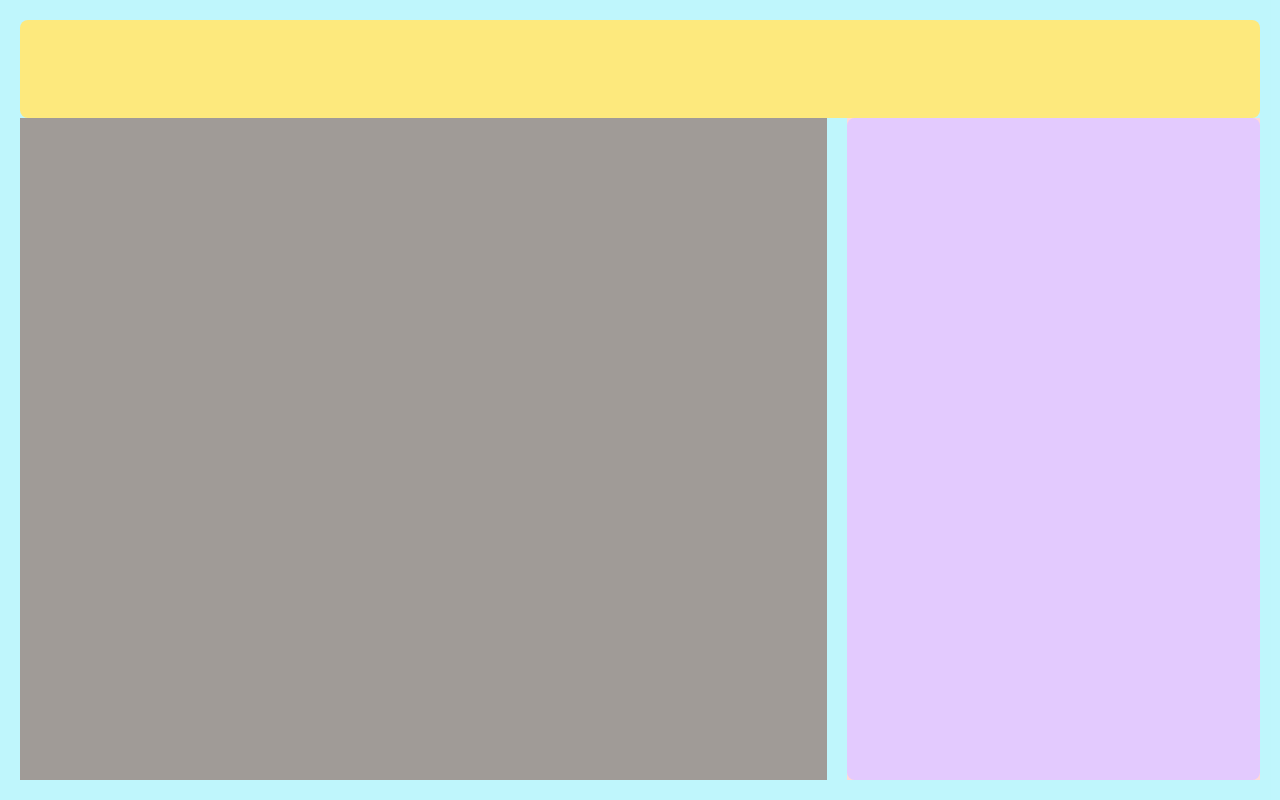
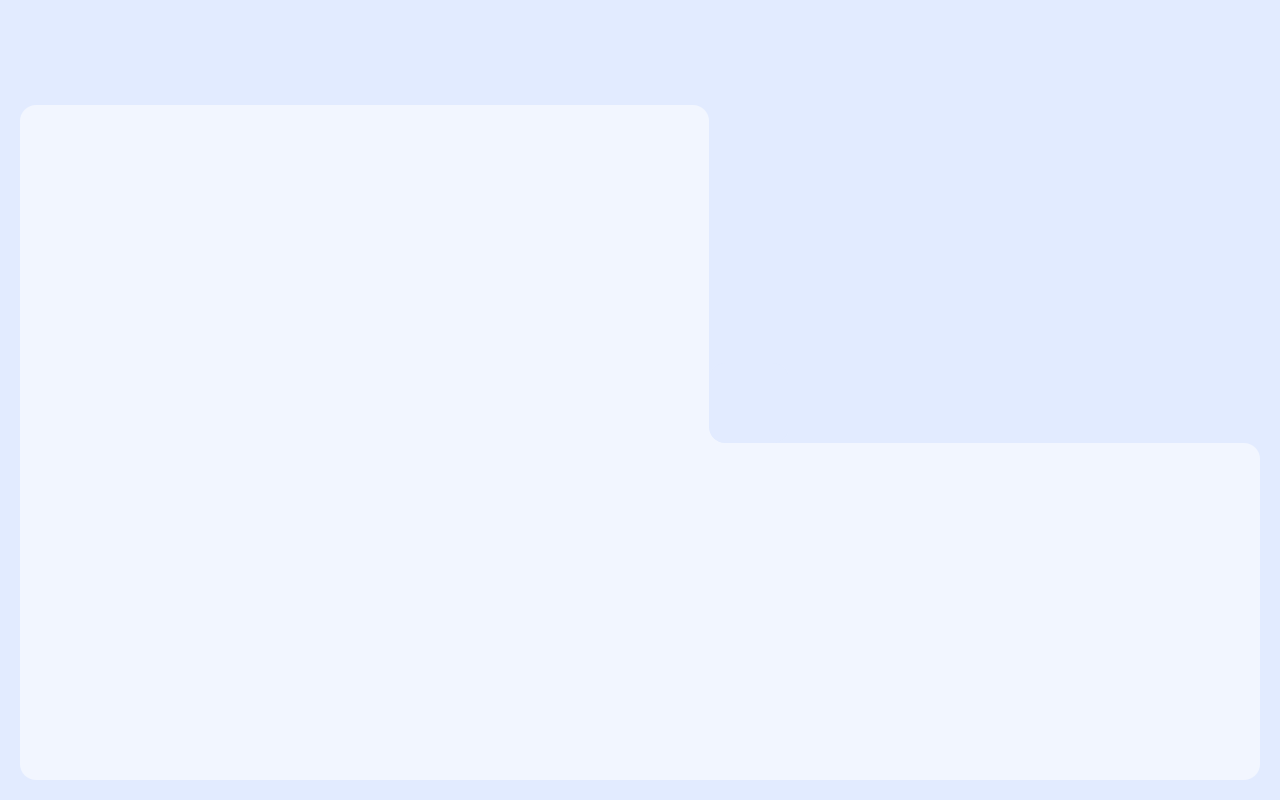
Before and after one commit to ESP32-COOP/ESP32-COOP-WEB, a SvelteKit app: page / in a window 1280 px wide. Built offline with nearby package versions, Linux system fonts and the light colour scheme.

Commit message:
good start

```diff
--- a/src/app.css
+++ b/src/app.css
@@ -5,8 +5,25 @@
 @layer utilities{
     .h-screen { height: 100vh; height: 100dvh }
 
+    .inv-rounded::after{
+        position: absolute;
+        top: -5rem;
+        left: 0;
+        border-radius: 1rem;
+        content: "";
+        width: 5rem;
+        height: 5rem;
+        background-color: #E2EBFF;
+    }
 
-
-    .left-fit{ width: 66.6666%;}
+    .inv-rounded::before{
+        position: absolute;
+        top: -2rem;
+        left: 0;
+        content: "";
+        width: 2rem;
+        height: 2rem;
+        background-color: #F2F6FF;
+    }
 
 }
--- a/src/routes/+page.svelte
+++ b/src/routes/+page.svelte
@@ -1,55 +1,9 @@
-
-<!--
-
-    <div class="flex flex-col gap-5 p-5 w-screen min-h-screen bg-cyan-200 md:h-screen">
-    <div class="flex z-30 w-full h-28 bg-yellow-300 rounded-lg"></div>
-    <div class="flex z-30 gap-5 w-full h-full rounded-lg">
-        <div class="rounded-lg bg-purple-300 w-full h-full min-w-[8rem]"></div>
-        <div class="rounded-lg bg-purple-300 w-full h-full min-w-[8rem]"></div>
-        <div class="flex gap-5 flex-col rounded-lg bg-purple-300 w-full h-full min-w-[8rem]">
-            <div class="w-full h-1/2 bg-green-100 rounded-lg"></div>
-            <div class="w-full h-1/2 bg-green-100 rounded-lg"></div>
-
-        </div>
-
+<div class="flex relative flex-col items-end p-5 w-screen h-screen bg-coop-blue-100">
+    <div class="w-full h-24"></div>
+    <div class="flex items-end w-full h-full felx">
+        <div class="w-[100%] h-full bg-coop-blue-50 rounded-2xl rounded-br-none"></div>
+        <div class="relative w-[80%] h-1/2 bg-coop-blue-50 rounded-2xl rounded-bl-none rounded-tl-none inv-rounded"></div>
     </div>
-</div>
--->
-<div class="flex overflow-hidden flex-col p-5 w-screen min-h-screen bg-cyan-200 opacity-70 md:h-screen">
-    <div class="flex z-30 w-full h-28 bg-yellow-300 rounded-lg"></div>
-    <div class="flex z-30 w-full h-full rounded-lg">
-        <div class="relative flex-shrink-0 pr-5 h-full left-fit">
-            <div class="flex pr-5 w-full h-full t-0 l-0 bg-stone-500"></div>
-            <div class="flex gap-5 pt-5 w-full h-full">
-                <div class="flex w-full h-full bg-orange-300 rounded-lg"></div>
-                <div class="flex w-full h-full bg-orange-300 rounded-lg"></div>
-
-            </div>
-
-        </div>
-        <div class="flex-grow bg-red-200">
-            <div class="flex gap-5 flex-col rounded-lg bg-purple-300 w-full h-full min-w-[8rem]">
-
-            </div>
-        </div>
-    </div>
-</div>
 
 
-
-
-<!--
-<div class="flex overflow-hidden absolute top-0 left-0 z-10 gap-5 p-5 w-full min-h-screen md:h-full">
-    <div class="w-full h-full bg-yellow-200 rounded-lg"></div>
 </div>
-<div class="flex overflow-hidden absolute top-0 left-0 z-20 flex-col p-5 w-full min-h-screen md:h-full">
-    <div class="flex w-full h-28 rounded-lg"></div>
-    <div class="flex gap-5 w-full h-full rounded-lg z-200">
-        <div class="rounded-lg rounded-l-none flex-grow bg-cyan-200 w-2/3 h-full min-w-[8rem]"></div>
-        <div class="rounded-lg bg-purple-300 w-1/3 h-full min-w-[8rem]"></div>
-
-
-    </div>
-</div>
-
--->
--- a/tailwind.config.js
+++ b/tailwind.config.js
@@ -2,7 +2,13 @@
 export default {
   content: ['./src/**/*.{html,js,svelte,ts}'],
   theme: {
-    extend: {},
+    extend: {
+      colors:{
+        'coop-blue': '#313F53',
+        'coop-blue-100': '#E2EBFF',
+        'coop-blue-50': '#F2F6FF',
+      }
+    },
   },
   plugins: [],
 }
```
